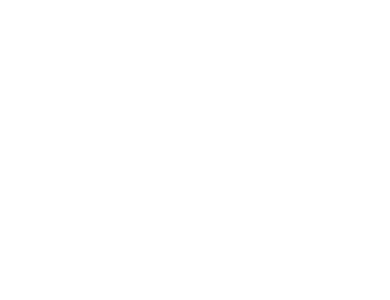
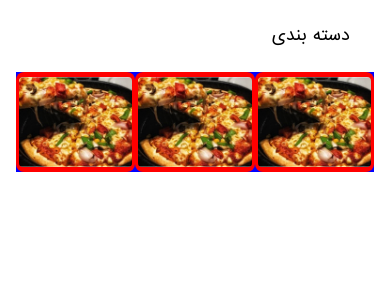
Before and after one commit to NavidRouzbeh/Snappfood, a Next.js app: page / in a window 390 px wide. Shown: the top 300 px of the page. Built offline with nearby package versions, Linux system fonts and the light colour scheme.

Commit message:
fix responsive delete extra image

```diff
--- a/Component/Home/SectionCategory/CategoryCard.tsx
+++ b/Component/Home/SectionCategory/CategoryCard.tsx
@@ -1,14 +1,26 @@
 import { Grid, Typography } from "@mui/material"
 import Image from "next/image";
-import pizza from '../Assets/ImageSnapFood/DsCategoryImg/pizza.jpg'
+import pizza from '../../../Assets/Images/HomeImages/CategoryImages/pizza.jpg'
+import berger from '../../../Assets/Images/HomeImages/CategoryImages/berger.jpg'
+
+
 import ArrowBackIosRoundedIcon from '@mui/icons-material/ArrowBackIosRounded';
+
+const categorydata =[
+    {id:1,pic:pizza,title:''},
+    {id:1,pic:pizza,title:''},
+    {id:1,pic:pizza,title:''},
+    {id:1,pic:pizza,title:''},
+    {id:1,pic:pizza,title:''},
+    {id:1,pic:pizza,title:''}
+]
 
 const CategoryCards =()=>{
     return(
-        <Grid container item sm={4} md={2}  alignItems={'center'} flexShrink={0}  height={100} bgcolor={'#FFF'} borderRadius={2}>
+        <Grid container item xs={4} sm={4} md={1.5} bgcolor={'red'}  alignItems={'center'} flexShrink={0}  height={100} borderRadius={2}>
             <Grid display={'flex'} justifyContent={'center'} alignItems={'flex-end'} sx={{position:'relative'}}>
                 {/* <Grid> */}
-                    <Image style={{height:90, width:'95%', objectFit:'cover',borderRadius:4}} src={pizza} alt='' />
+                    <Image style={{height:90, width:'95%',borderRadius:4,objectFit:'cover'}} src={pizza} alt='' />
                 {/* </Grid> */}
                 <Grid container sx={{position:'absolute',display:{xs:'none',sm:'flex'}}}>
                     <Grid display={'flex'} alignItems={'center'} bgcolor={'white'} p={'3px'} borderRadius={'4px 0 4px 0'} sx={{cursor:'pointer'}}>
--- a/Component/Home/SectionCategory/CategoryContainer.tsx
+++ b/Component/Home/SectionCategory/CategoryContainer.tsx
@@ -8,7 +8,7 @@
             <Grid xs={12}  p={3}>
                 <Typography>دسته بندی</Typography>
             </Grid>
-            <Grid container sx={{overflowX:'scroll'}} flexShrink={0} justifyContent={'space-around'} flexWrap={'wrap'} >
+            <Grid container bgcolor={'blue'} xs={12} sx={{flexWrap:{xs:'nowrap',sm:'wrap'},overflowX:{xs:'scroll',sm:'hidden'}}} flexShrink={0} justifyContent={'space-around'} >
                 <CategoryCards/>
                 <CategoryCards/>
                 <CategoryCards/>
--- a/pages/index.tsx
+++ b/pages/index.tsx
@@ -1,12 +1,13 @@
 import Grid  from '@mui/material/Grid'
 import RegistrationSeller from '../Component/Home/RegistrationSeller'
 import SectionApp from '../Component/Home/SectionApp'
+import CategoryContainer from '../Component/Home/SectionCategory/CategoryContainer'
 import SectionCities from '../Component/Home/SectionCities'
 export default function Home() {
   return (
 
      <Grid container   xs={12}  display={'flex'} justifyContent={"center"} alignItems={"center"}>
-
+      <CategoryContainer/>
       <SectionApp/>
       <RegistrationSeller/>
       <SectionCities/>
```
Also changed, not shown: Assets/Images/HomeImages/CategoryImages/darya.jpg (deleted), Assets/Images/HomeImages/CategoryImages/kabab.jpg (deleted).
